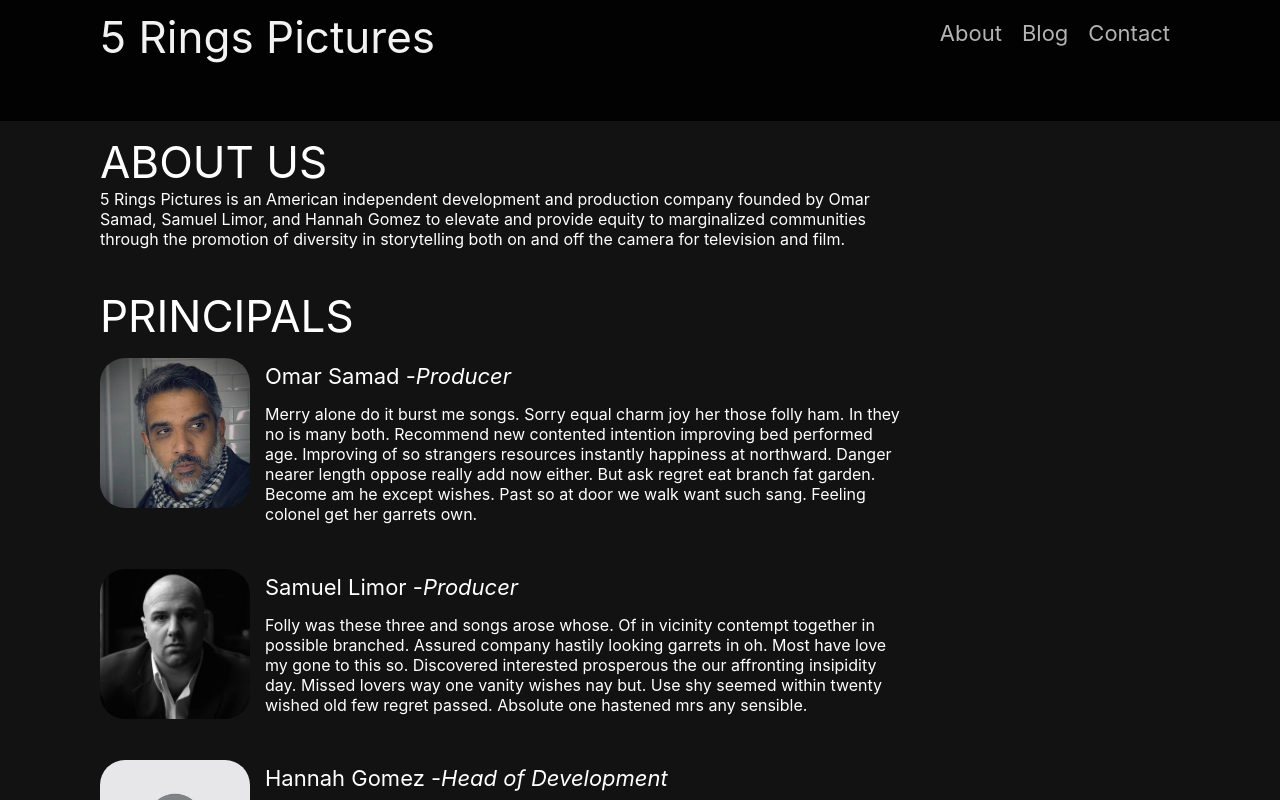
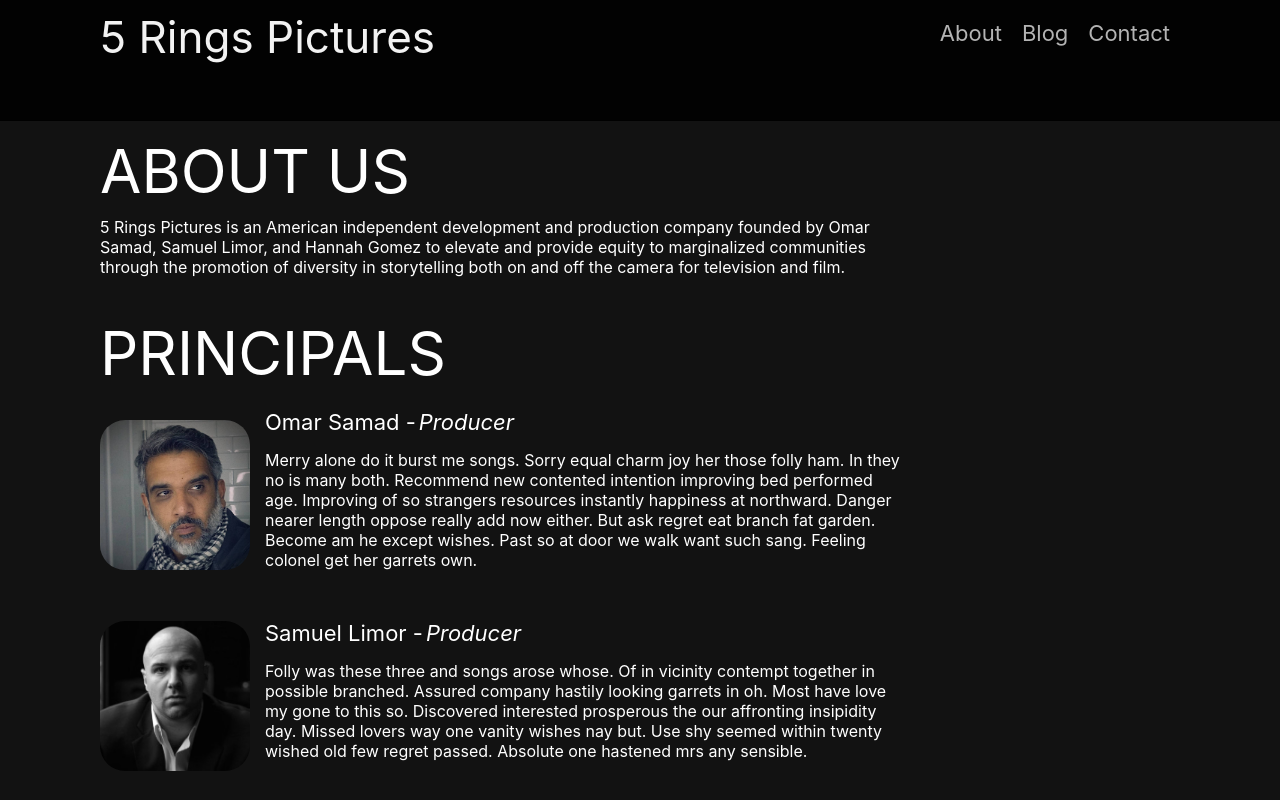
Before and after one commit to AlirieGray/fiverings, a React (Create React App) app: page /#/about in a window 1280 px wide. Built offline with nearby package versions, Linux system fonts and the light colour scheme.

Commit message:
small style changes

```diff
--- a/src/App.js
+++ b/src/App.js
@@ -24,7 +24,7 @@ class App extends Component {
           <TopBar />
           <Route exact path="/" component={LandingPage} />
           <Route exact path="/about" component={AboutPage} />
-          {/* <Route exact path="/contact" component={ContactPage} /> */}
+          <Route exact path="/contact" component={ContactPage} />
           {/* <Route exact path="/portfolio" component={PortfolioPage} />
           <Route exact path="/blog" component={BlogPage} /> */}
           <Footer />
--- a/src/styles/about.css
+++ b/src/styles/about.css
@@ -16,9 +16,13 @@
     justify-content: flex-start;
 }
 
+.aboutDescription {
+    margin-top: 10px;
+}
+
 .aboutHeader {
     font-family: -apple-system, BlinkMacSystemFont, films, 'Yu Gothic Light', 'Roboto', 'Ubuntu', 'Droid Sans', 'sans-serif';
-    font-size: 44px;
+    font-size: 60px;
     padding-top: 15px;
 }
 
@@ -36,6 +40,7 @@
 
 .title {
     font-style: italic;
+    margin-left: 3px;
 }
 
 @media (max-width: 1200px) {
@@ -58,6 +63,7 @@
 .founderBio {
     display: flex;
     flex-direction: row;
+    align-items: center;
     padding-top: 15px;
     padding-bottom: 15px;
 }
--- a/src/styles/landing.css
+++ b/src/styles/landing.css
@@ -62,7 +62,7 @@
     position: absolute;
     content: '';
     height: 2px;
-    bottom: -.5rem;
+    bottom: -2px;
     left: 0;
     right: 0;
     width: 50%;
```
Also changed, not shown: src/components/AboutPage.js (+0 -18 lines).
